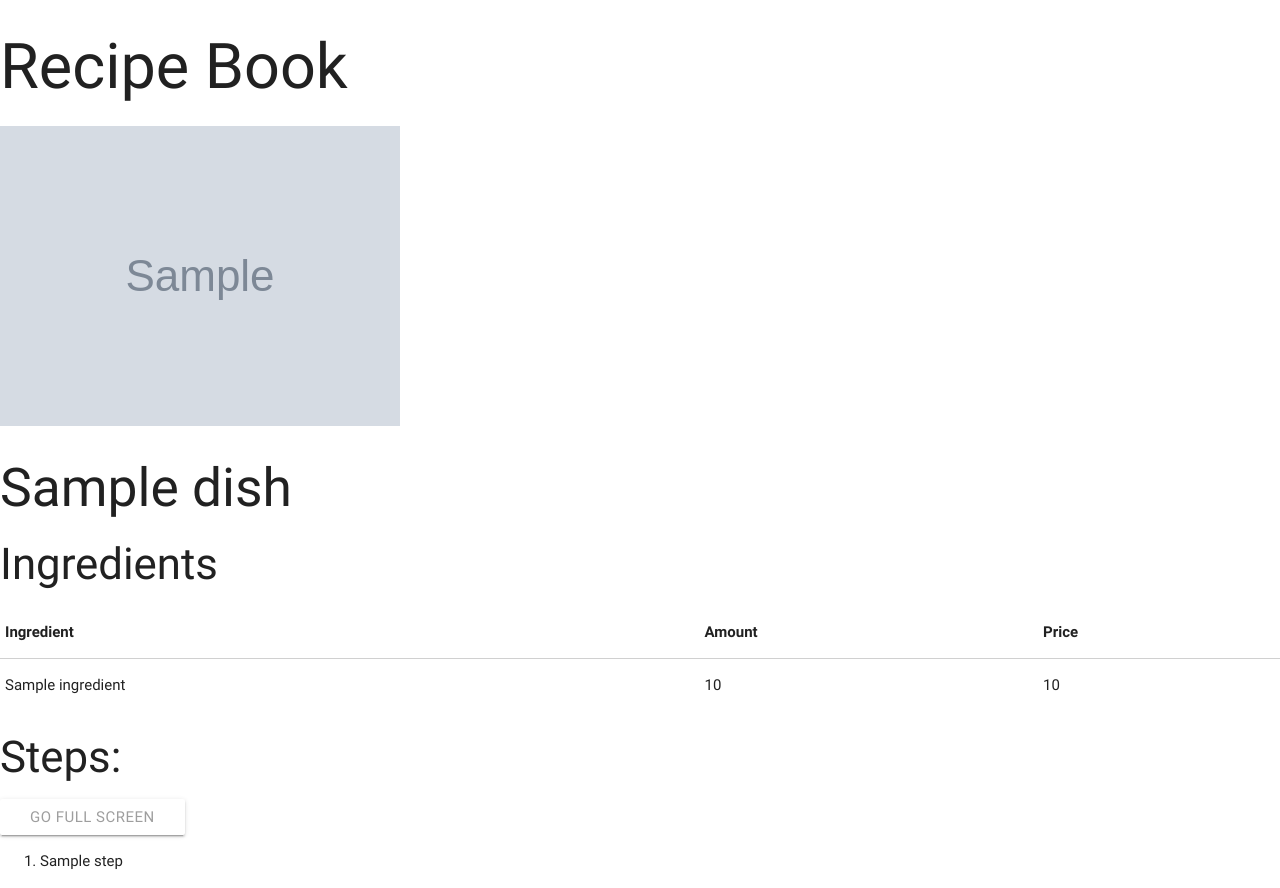
After one commit to harryphelps2/recipe-hp, a Flask app: template templates/recipe.html in a window 1280 px wide. The commit adds this page. Run offline with Flask 2, Linux system fonts and the light colour scheme; the template is opened without the code that fills it: most values are stand-ins (such as "Sample title", 1, 10 or a date in 2020); grey boxes marked "Sample" are stand-in pictures; some libraries are stand-ins or nearby versions.

Commit message:
Include instructios and accordion version for smaller screens

```diff
--- a/app.py
+++ b/app.py
@@ -1,6 +1,7 @@
 import os
 from flask import Flask, render_template, redirect, request, url_for
 from flask_pymongo import PyMongo
+from bson import ObjectId
 
 app = Flask(__name__)
 
@@ -15,6 +16,16 @@ def get_recipes():
     return render_template("recipes.html",
     recipes=mongo.db.recipes.find())
 
+@app.route('/<oid>')
+def cook_recipe(oid):
+    return render_template("recipe.html",
+    recipe=mongo.db.recipes.find({"_id": ObjectId(oid)}))
+
+@app.route('/steps/<oid>')
+def cook_recipe_fullscreen(oid):
+    return render_template("steps.html",
+    recipe=mongo.db.recipes.find({"_id": ObjectId(oid)}))
+
 if __name__ == '__main__':
     app.run(host=os.environ.get('IP'),
         port=int(os.environ.get('PORT')),
--- a/templates/base.html
+++ b/templates/base.html
@@ -19,6 +19,9 @@
             fullWidth: true,
             indicators: true
         });
+        $(document).ready(function(){
+            $('.collapsible').collapsible();
+        });
         </script>
     </body>
 </html>
--- /dev/null
+++ b/templates/recipe.html
@@ -0,0 +1,39 @@
+{% extends 'base.html' %}
+{% block content %}
+{% for recipe in recipe %}
+    <div>
+        <img class="responsive-img" src={{recipe.picture}}>
+        <h2>{{ recipe.dish }}</h2>
+    </div>
+    <div>
+        <h3>Ingredients</h3>
+        <table>
+            <thead>
+                <tr>
+                    <th>Ingredient</th>
+                    <th>Amount</th>
+                    <th>Price</th>
+                </tr>
+            </thead>
+            <tbody>
+                {% for ingredient in recipe.ingredients %}
+                    <tr>
+                    <td>{{ ingredient.name }}</td>
+                    <td>{{ ingredient.amount }}</td>
+                    <td>{{ ingredient.price }}</td>
+                    </tr>
+                {% endfor %}
+            </tbody>
+        </table>
+    </div>
+    <div>
+        <h3>Steps:</h3>
+        <a class="btn waves-effect white grey-text darken-text-2" href="/steps/{{ recipe._id}}">Go full screen</a>
+        <ol>
+            {% for step in recipe.steps %}
+            <li>{{ step.step }}</li>
+            {% endfor %}
+        </ol>
+    </div>
+{% endfor %}
+{% endblock %}
--- a/templates/recipes.html
+++ b/templates/recipes.html
@@ -5,9 +5,9 @@
             <div class="carousel-item amber white-text" href="#one!">
                 <h2>{{ recipe.dish }}</h2>
                 <p class="white-text">Number of upvotes: {{ recipe.number_of_upvotes }}</p>
-            <img src={{recipe.picture}}>
+                <img class="responsive-img" src={{recipe.picture}}>
                 <div class="carousel-fixed-item center">
-                <a class="btn waves-effect white grey-text darken-text-2">Let's cook {{ recipe.dish }}</a>
+                    <a class="btn waves-effect white grey-text darken-text-2" href="/{{ recipe._id}}">Let's cook {{ recipe.dish }}</a>
                 </div>
             </div>
         {% endfor %}
```
Also changed, not shown: templates/steps.html (added, +13 -0 lines). Lines whose indentation alone changed are shown as unchanged.
